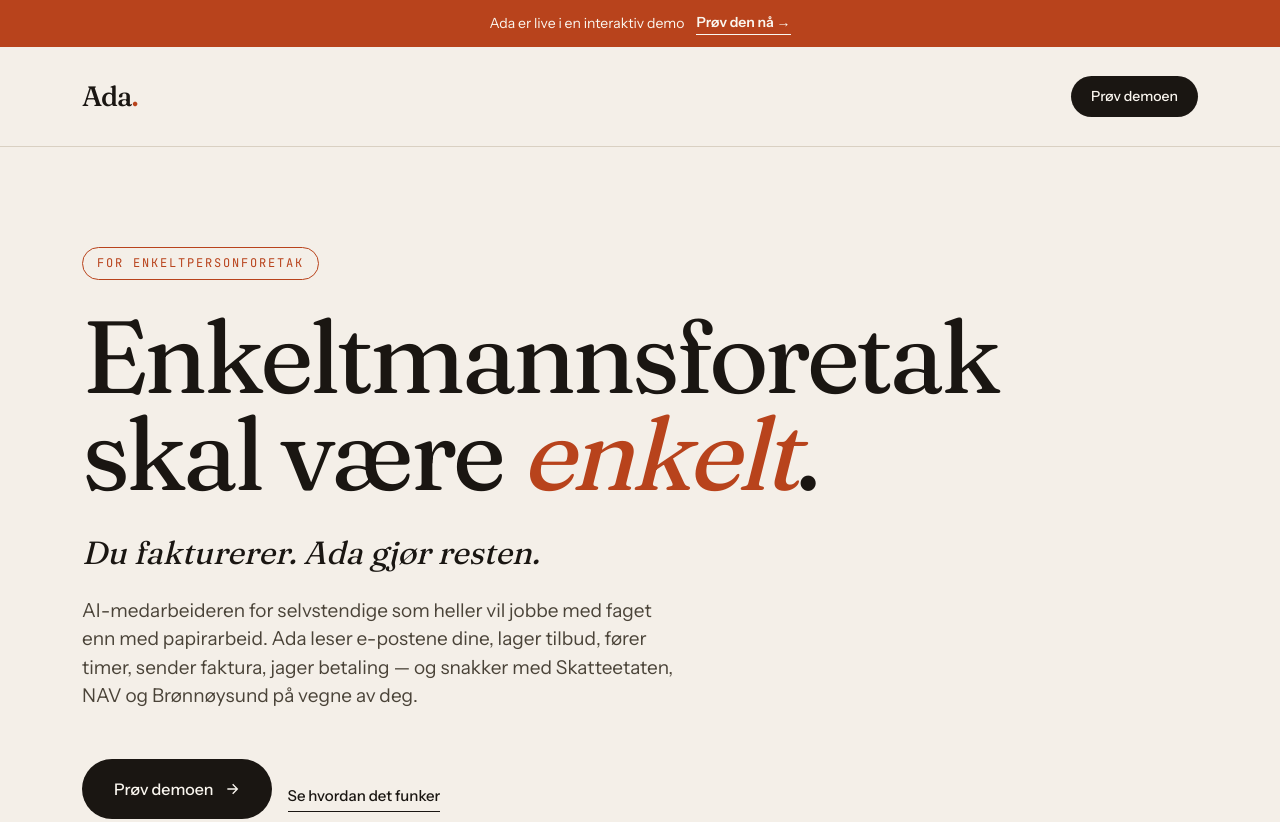
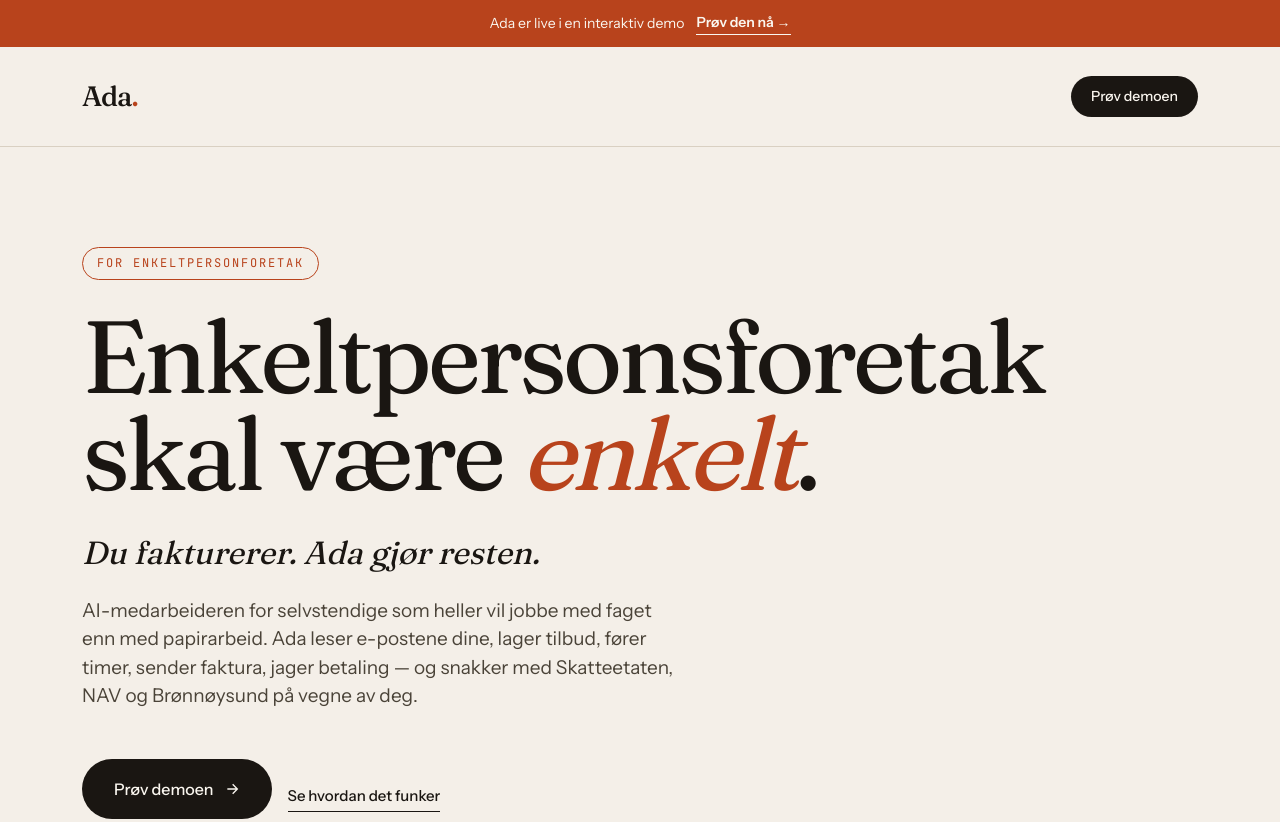
Before and after one commit to jorgenelness/ada-landing, a plain HTML site: page index.html in a window 1280 px wide. Shown: the top 822 px of the page. Drawn offline with Linux system fonts and the light colour scheme.

```diff
--- a/index.html
+++ b/index.html
@@ -448,7 +448,7 @@
   <div class="container">
     <div class="eyebrow fade-in">FOR ENKELTPERSONFORETAK</div>
     <h1 class="hero-title display fade-in delay-1">
-      Enkeltmannsforetak<br>
+      Enkeltpersonsforetak<br>
       skal være <em>enkelt</em>.
     </h1>
     <p class="hero-promise fade-in delay-2">
```
